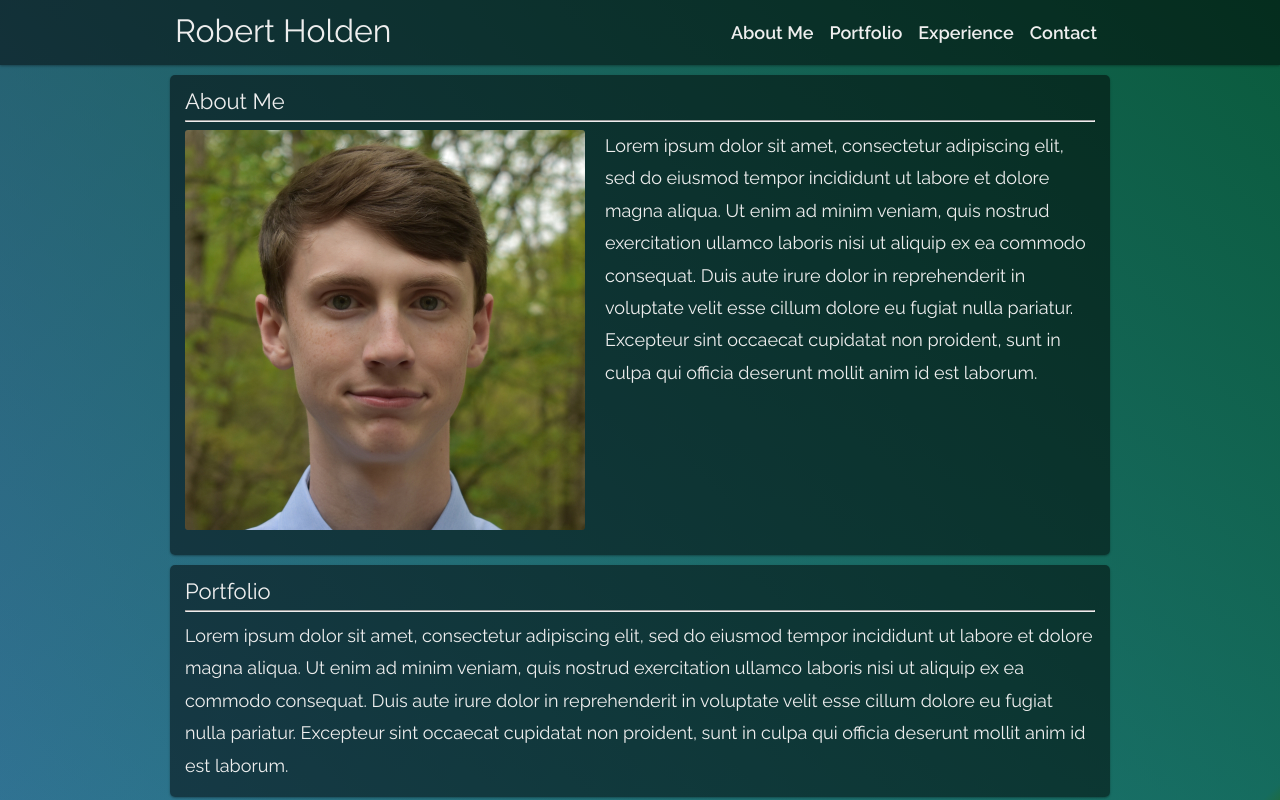
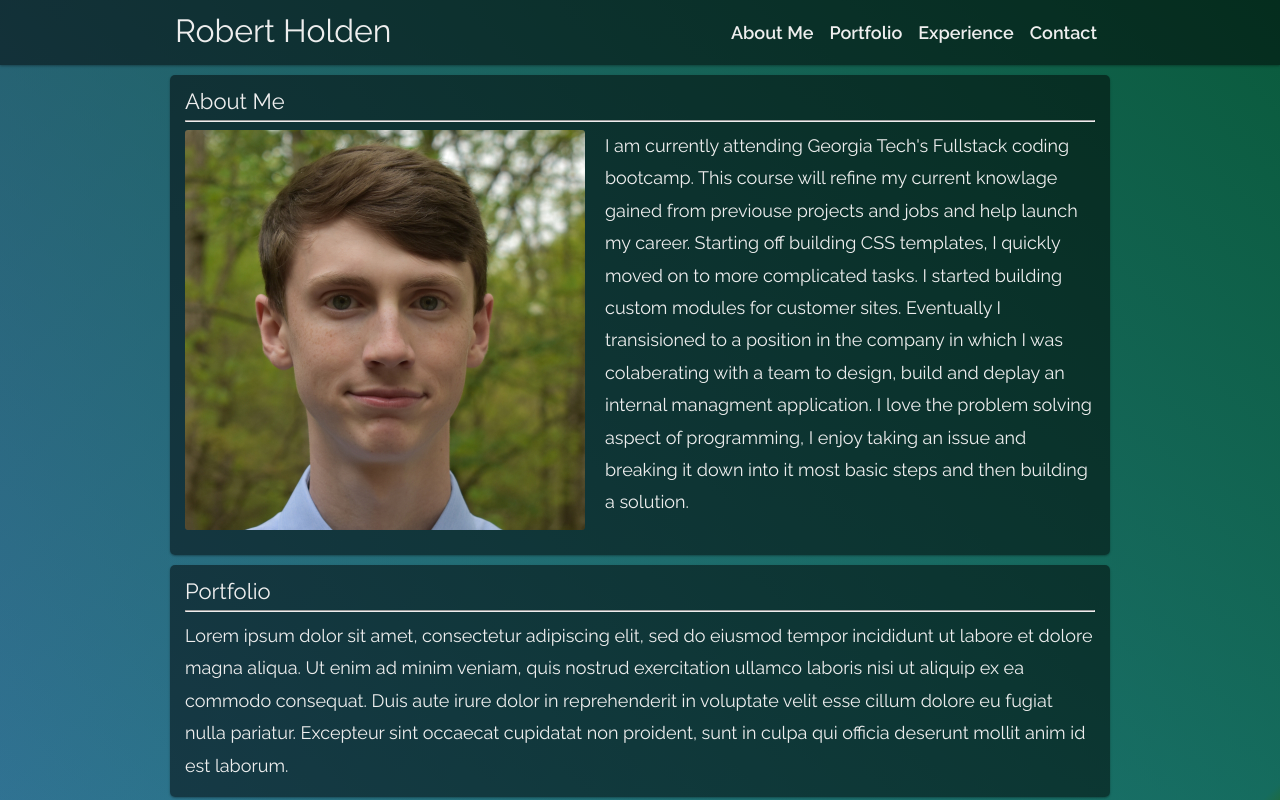
Before and after one commit to RFHold/portfolio, a React (Create React App) app: page / in a window 1280 px wide. Shown: the top 800 px of the page. Built offline with nearby package versions, Linux system fonts and the light colour scheme.

Commit message:
Started filling out actual content

```diff
--- a/src/App.js
+++ b/src/App.js
@@ -46,10 +46,9 @@ class App extends Component {
             <h3>About Me</h3>
             <hr />
             <img src="/images/Headshot small.jpg" alt="Headshot" className="inlineImage"></img>
-            <p>Lorem ipsum dolor sit amet, consectetur adipiscing elit, sed do eiusmod tempor incididunt ut labore et dolore magna
-               aliqua. Ut enim ad minim veniam, quis nostrud exercitation ullamco laboris nisi ut aliquip ex ea commodo consequat.
-               Duis aute irure dolor in reprehenderit in voluptate velit esse cillum dolore eu fugiat nulla pariatur. Excepteur sint
-               occaecat cupidatat non proident, sunt in culpa qui officia deserunt mollit anim id est laborum.
+            <p>I am currently attending Georgia Tech's Fullstack coding bootcamp. This course will refine my current knowlage gained from previouse projects and jobs and help launch my career. Starting off building CSS templates,
+              I quickly moved on to more complicated tasks. I started building custom modules for customer sites. Eventually I transisioned to a position in the company in which I was colaberating with a team to design, build and
+              deplay an internal managment application. I love the problem solving aspect of programming, I enjoy taking an issue and breaking it down into it most basic steps and then building a solution.
             </p>
           </section>
           <section ref={(el) => this.portfolioSection = el} id="portfolioSection" className="card">
```
